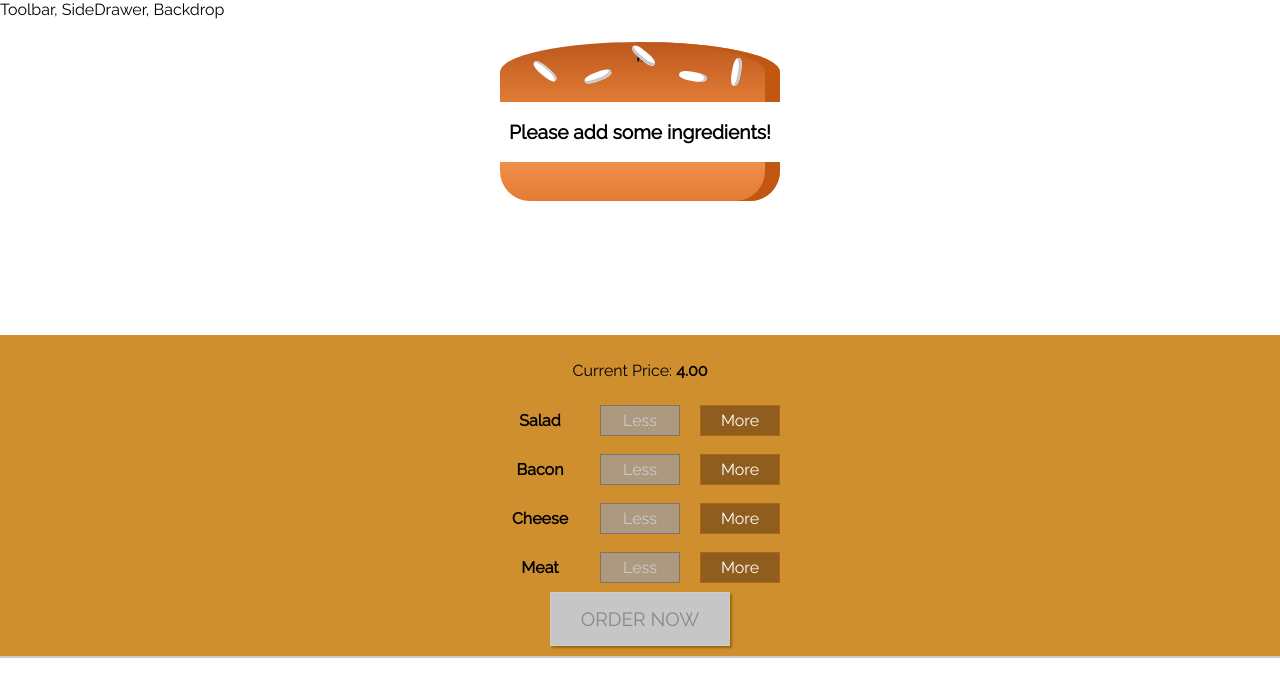
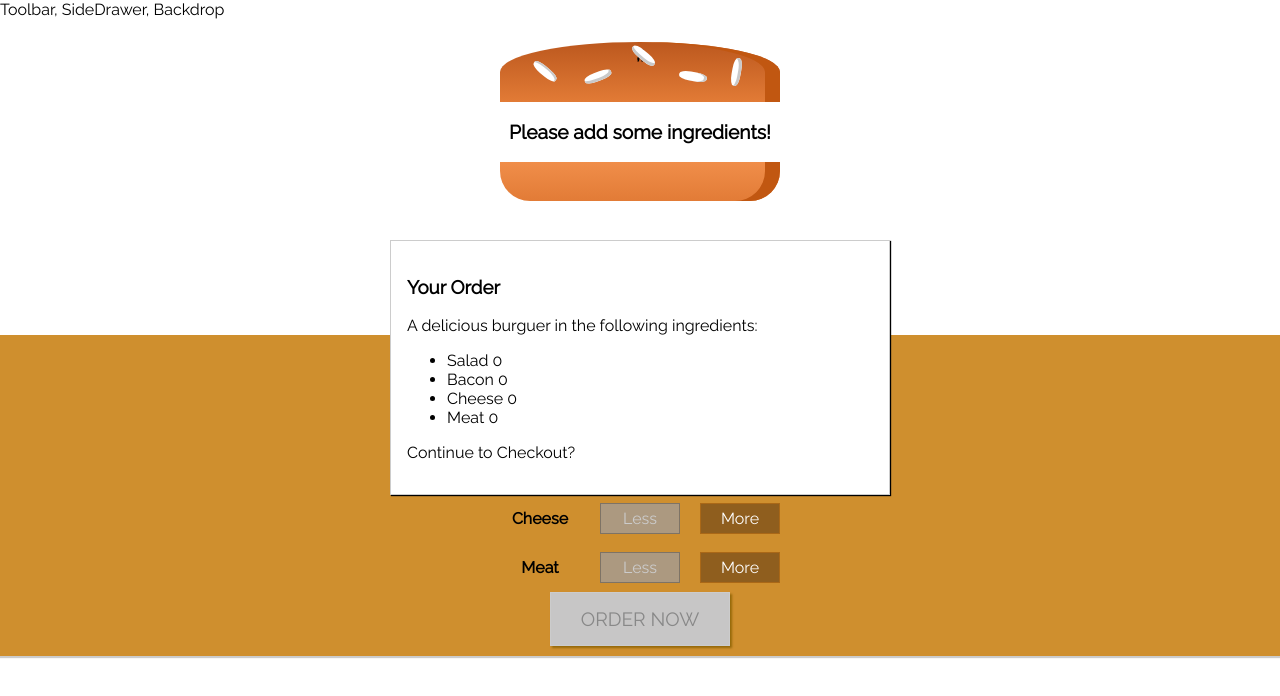
Before and after one commit to SottoMayor/ReactJs, a React (Create React App) app: page / in a window 1280 px wide. Shown: the top 696 px of the page. Built offline with nearby package versions, Linux system fonts and the light colour scheme.

Commit message:
creating the order summary modal

```diff
--- /dev/null
+++ b/src/components/Burguer/OrderSummary/OrderSummary.js
@@ -0,0 +1,29 @@
+import React from 'react';
+
+import Auxiliary from '../../../hoc/Auxiliary';
+
+const orderSummary = props => {
+
+    const ingredientSummary = Object.keys(props.ingredients)
+    .map(ingKey => {
+        return <li key={ingKey}> <span style={{textTransform: 'capitalize'}} > {ingKey} </span> {props.ingredients[ingKey]} </li>
+    })
+
+    return(
+        <Auxiliary>
+
+            <h3>Your Order</h3>
+
+            <p>A delicious burguer in the following ingredients:</p>
+
+            <ul>
+                {ingredientSummary}
+            </ul>
+
+            <p>Continue to Checkout?</p>
+
+        </Auxiliary>
+    );
+}
+
+export default orderSummary;
--- /dev/null
+++ b/src/components/UI/Modal/Modal.js
@@ -0,0 +1,11 @@
+import React from 'react';
+
+import classes from './Modal.module.css';
+
+const modal = props => (
+    <div className={classes.Modal}>
+        {props.children}
+    </div>
+)
+
+export default modal;
--- /dev/null
+++ b/src/components/UI/Modal/Modal.module.css
@@ -0,0 +1,20 @@
+.Modal {
+    position: fixed;
+    z-index: 500;
+    background-color: white;
+    width: 70%;
+    border: 1px solid #ccc;
+    box-shadow: 1px 1px 1px black;
+    padding: 16px;
+    left: 15%;
+    top: 30%;
+    box-sizing: border-box;
+    transition: all 0.3s ease-out;
+}
+
+@media (min-width: 600px) {
+    .Modal {
+        width: 500px;
+        left: calc(50% - 250px);
+    }
+}
--- a/src/containers/BurguerBuilder/BurguerBuilder.js
+++ b/src/containers/BurguerBuilder/BurguerBuilder.js
@@ -5,6 +5,10 @@
 import Burguer from '../../components/Burguer/Burguer';
 
 import BuildControls from '../../components/Burguer/BuildControls/BuildControls';
+
+import Modal from '../../components/UI/Modal/Modal';
+
+import OrderSummary from '../../components/Burguer/OrderSummary/OrderSummary';
 
 const INGREDIENTS_PRICE = {
     salad: 0.5,
@@ -98,6 +102,12 @@
 
             <Auxiliary>
 
+                <Modal>
+
+                    <OrderSummary ingredients={this.state.ingredients} />
+
+                </Modal>
+
                 <Burguer ingredients={this.state.ingredients}/>
 
                 <BuildControls ingredientAdded={this.addIngredientHandler}
```
Also changed, not shown: src/components/UI/Backdrop/Backdrop.js (added), 1 other file (tests, documents, lock files or other folders).
